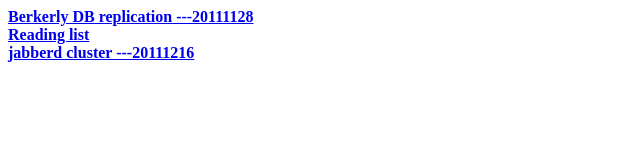
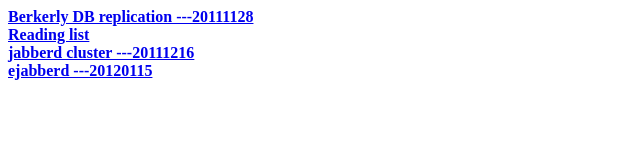
Before and after one commit to comain/comain.github.com, a plain HTML site: page index.html in a window 1280 px wide. Shown: the whole page, without its empty margins (0-640 px from the left). Drawn offline with Linux system fonts and the light colour scheme.

Commit message:
add ejabberd notes

```diff
--- a/index.html
+++ b/index.html
@@ -4,3 +4,5 @@
 <br>
 <a href = "blog/jabberd_cluster.txt"><b> jabberd cluster ---20111216</b></a>
 <br>
+<a href = "blog/ejabberd.txt"><b> ejabberd ---20120115</b></a>
+<br>
```
Also changed, not shown: blog/ejabberd.txt (added).
